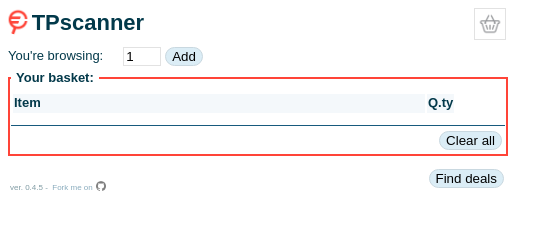
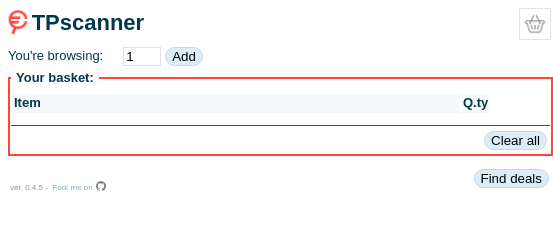
Before and after one commit to bateman/tpscanner-ext, a browser extension: page html/popup.html in a window 400 px wide. Shown: the whole page, 553 px wide, since content can reach past the window. Drawn offline with Linux system fonts and the light colour scheme.

Commit message:
Adjust popup layout by modifying widths and margins for improved display

```diff
--- a/css/popup.css
+++ b/css/popup.css
@@ -1,5 +1,5 @@
 body {
-    width: 500px;
+    width: 545px;
     font-family: Arial, Helvetica, sans-serif;
     font-size: 13px;
     font-weight: 400;
@@ -97,7 +97,7 @@
 }
 
 #item-image {
-    margin-left: 325px;
+    margin-left: 370px;
     border: #e2e2e2 0.5px solid;
 }
 
@@ -137,7 +137,7 @@
 
 #items th:first-child {
     text-align: left;
-    width: 410px;
+    width: 445px;
 }
 
 #items td:nth-child(n+2) {
```
